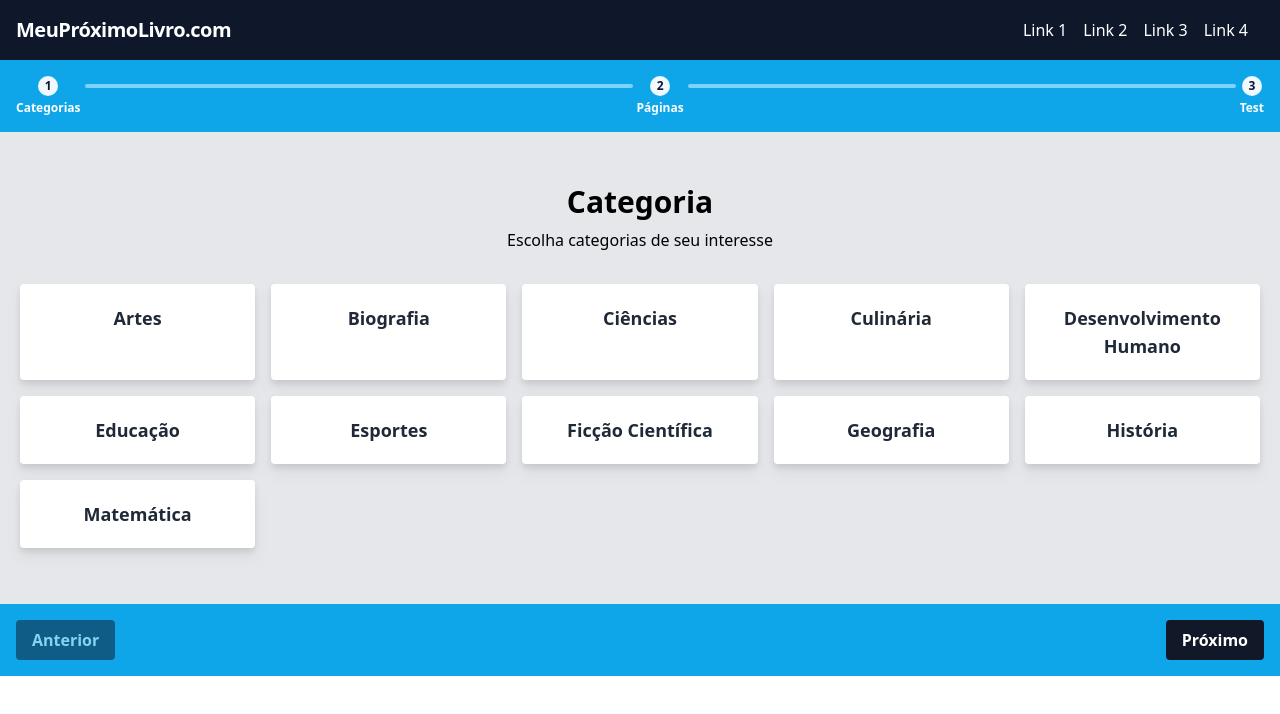
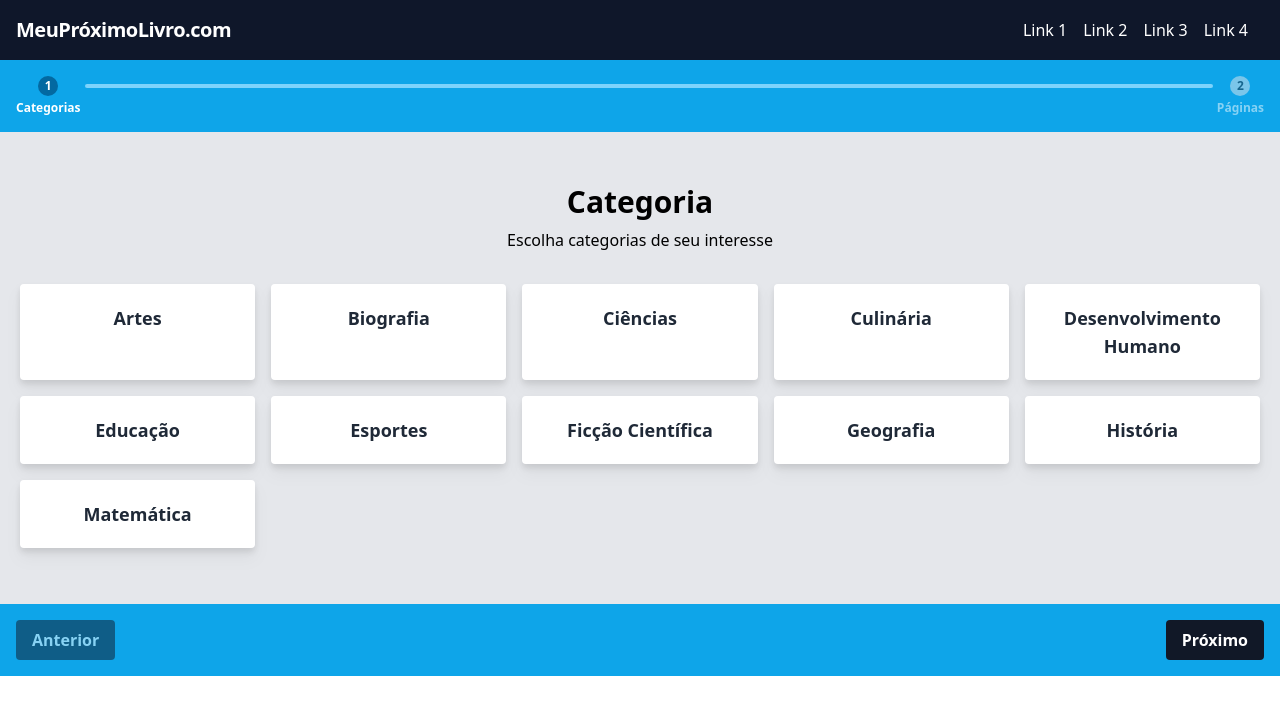
Before and after one commit to rafaelveiga/mynextbook, a React (Create React App) app: page /quiz in a window 1280 px wide. Shown: the top 714 px of the page. Built offline with nearby package versions, Linux system fonts and the light colour scheme.

Commit message:
feat: set values on quiz page

```diff
--- a/src/Quiz.jsx
+++ b/src/Quiz.jsx
@@ -5,14 +5,36 @@ import Pages from "./components/QuizStep/Pages";
 
 function Quiz() {
   const [currentStep, setStep] = useState(0);
-  const [steps] = useState(["Categorias", "Páginas", "Test"]);
+  const [steps] = useState(["Categorias", "Páginas"]);
+  const [values, setValues] = useState({
+    categories: [],
+    pages: 50,
+  });
 
   return (
     <div className="flex flex-col">
       <QuizController currentStep={currentStep} steps={steps} />
       <div className="items-center bg-gray-200 h-full p-5 pb-14">
-        {currentStep === 0 && <Categories />}
-        {currentStep === 1 && <Pages />}
+        {currentStep === 0 && (
+          <Categories
+            setValue={(value) => {
+              setValues({
+                ...values,
+                categories: value,
+              });
+            }}
+          />
+        )}
+        {currentStep === 1 && (
+          <Pages
+            setValue={(value) => {
+              setValues({
+                ...values,
+                pages: value,
+              });
+            }}
+          />
+        )}
       </div>
 
       <div className="bg-sky-500 p-4 w-full">
--- a/src/components/QuizController.jsx
+++ b/src/components/QuizController.jsx
@@ -1,21 +1,47 @@
-import { useState } from "react";
+import { Fragment } from "react";
 
-const QuizController = ({ steps }) => {
+const QuizController = ({ steps, currentStep }) => {
   return (
     <div className="bg-sky-500 p-4 text-white">
       <div className="container mx-auto flex">
         {steps.map((step, index) => (
-          <>
+          <Fragment key={step}>
             <div className="flex flex-col items-center justify-center">
-              <div className="w-5 h-5 text-xs bg-sky-50 text-gray-900 rounded-full font-bold flex items-center justify-center">
+              <div
+                className={`
+                  text-xs
+                  w-5
+                  h-5
+                  ${
+                    currentStep === index
+                      ? "bg-sky-700 text-white"
+                      : "bg-gray-200 text-gray-800 opacity-50"
+                  }
+                  rounded-full
+                  font-bold
+                  flex
+                  items-center
+                  justify-center
+                `}
+              >
                 {index + 1}
               </div>
-              <span className="font-bold text-xs mt-1 text-center">{step}</span>
+              <span
+                className={`
+                  font-bold
+                  text-xs
+                  mt-1
+                  text-center
+                  ${currentStep !== index && "opacity-50"}
+                `}
+              >
+                {step}
+              </span>
             </div>
             {index !== steps.length - 1 && (
               <div className="flex-1 mt-2 rounded ml-1 mr-1 bg-sky-300 h-1"></div>
             )}
-          </>
+          </Fragment>
         ))}
       </div>
     </div>
--- a/src/components/QuizStep/Categories.jsx
+++ b/src/components/QuizStep/Categories.jsx
@@ -1,7 +1,7 @@
-import { useState } from "react";
+import { useEffect, useState } from "react";
 
-const Categories = () => {
-  const [categories, setCategories] = useState([
+const Categories = ({ setValue }) => {
+  const [categories] = useState([
     "Artes",
     "Biografia",
     "Ciências",
@@ -16,6 +16,10 @@ const Categories = () => {
   ]);
 
   const [selectedCategories, setSelectedCategories] = useState([]);
+
+  useEffect(() => {
+    setValue(selectedCategories);
+  }, [selectedCategories]);
 
   return (
     <div className="container mx-auto mt-8">
@@ -33,10 +37,15 @@ const Categories = () => {
                 setSelectedCategories(
                   selectedCategories.filter(
                     (selectedCategory) => selectedCategory !== category
-                  )
+                  ),
+                  () => {
+                    setValue(selectedCategories);
+                  }
                 );
               } else {
-                setSelectedCategories([...selectedCategories, category]);
+                setSelectedCategories([...selectedCategories, category], () => {
+                  setValue(selectedCategories);
+                });
               }
             }}
             className={`
--- a/src/components/QuizStep/Pages.jsx
+++ b/src/components/QuizStep/Pages.jsx
@@ -1,10 +1,14 @@
-import { useState } from "react";
+import { useEffect, useState } from "react";
 
-const Pages = () => {
+const Pages = ({ setValue }) => {
   const [pages, setPages] = useState(50);
 
+  useEffect(() => {
+    setValue(pages);
+  }, [pages]);
+
   return (
-    <div class="container mx-auto mt-8">
+    <div className="container mx-auto mt-8">
       <h1 className="text-center font-bold text-3xl">Páginas</h1>
       <h3 className="text-center font-500 text-md mt-2">
         Escolha o seu limite de páginas
@@ -13,7 +17,7 @@ const Pages = () => {
       <div className="mt-8">
         <h4
           for="customRange1"
-          class="text-center font-500 text-md font-bold form-label"
+          className="text-center font-500 text-md font-bold form-label"
         >
           até {pages} páginas {pages === "1000" && "ou mais"}
         </h4>
```
